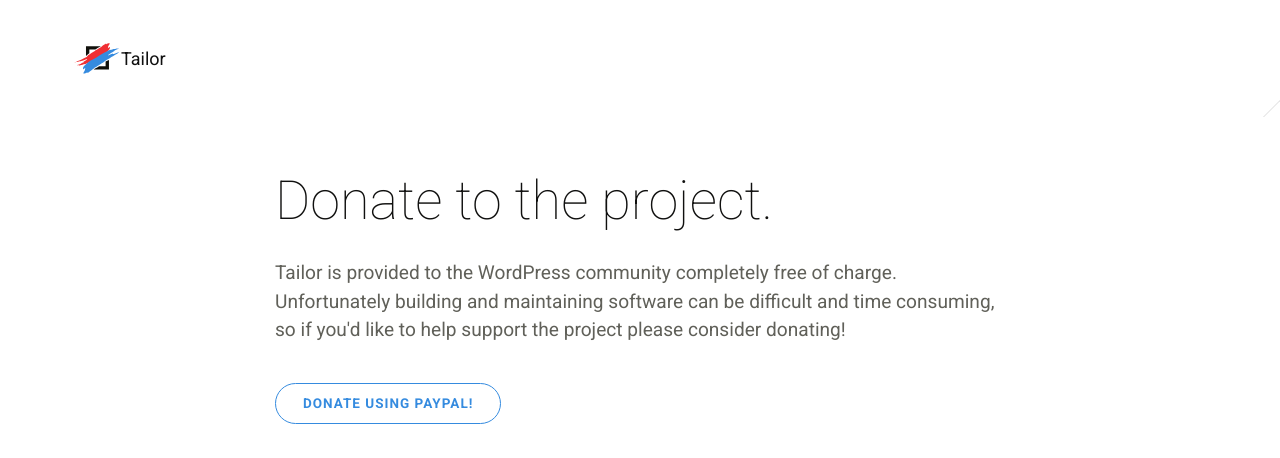
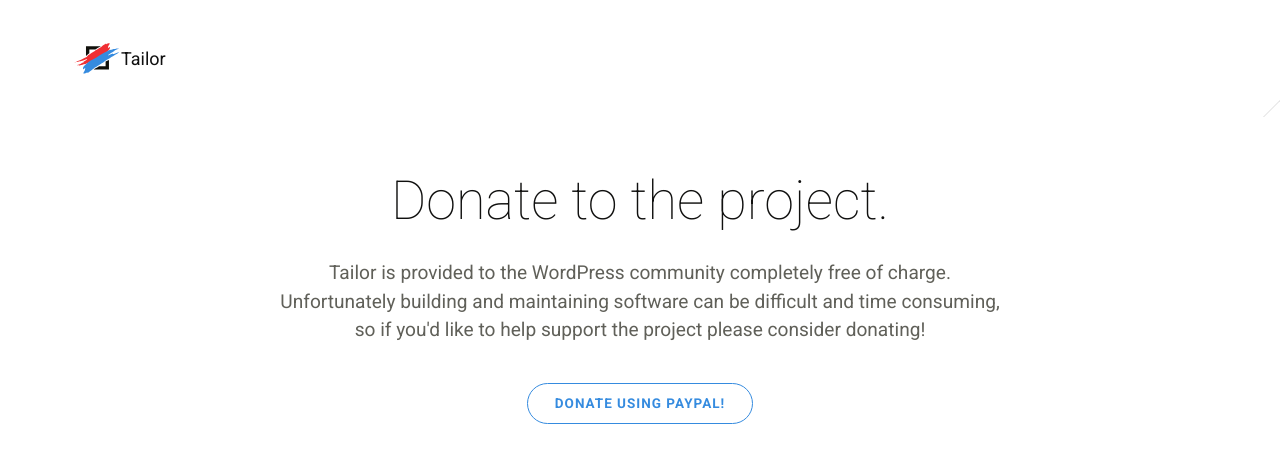
Before and after one commit to Enclavely/tailor, a Jekyll site: the page built from donate.html, in a window 1280 px wide. Shown: the top 458 px of the page. Built offline with Jekyll 4.4.1, drawn with Linux system fonts in a browser that asks for light colours; nearby versions of some CDN libraries; a script that is not in the unit is left out; some of the changed text lies outside the part shown; grey boxes are pictures that could not be loaded.

Commit message:
Rollback Donate page changes.

```diff
--- a/donate.html
+++ b/donate.html
@@ -4,7 +4,7 @@ title: Donate to the project
 ---
 
 <div class="block">
-    <div class="container">
+    <div class="container text-sm-center">
 
         <div class="row">
             <div class="col-lg-8 col-lg-push-2">
@@ -17,32 +17,11 @@ title: Donate to the project
 
         <div class="row m-t-3">
             <div class="col-lg-5 col-lg-offset-2">
-                <p>Have some spare Bitcoin?  Consider buying me a coffee with whatever fraction of a coin you deem the software to be worth.</p>
+                <p>Have some spare Bitcoin?  Consider buying me a coffee with whatever fraction of a coin you deem the software to be worth</p>
             </div>
 
             <div class="col-lg-3">
-
-                <div style="font-size:16px;margin:0 auto;width:300px" class="blockchain-btn"
-                     data-address="1L2hzNoCruPC9DZ2kzagKzinwuiQMTtjtm"
-                     data-shared="false">
-                    <div class="blockchain stage-begin">
-                        <img src="https://blockchain.info/Resources/buttons/donate_64.png"/>
-                    </div>
-                    <div class="blockchain stage-loading" style="text-align:center">
-                        <img src="https://blockchain.info/Resources/loading-large.gif"/>
-                    </div>
-                    <div class="blockchain stage-ready">
-                        <p align="center">Please donate oo Bitcoin address: <b>[[address]]</b></p>
-                        <p align="center" class="qr-code"></p>
-                    </div>
-                    <div class="blockchain stage-paid">
-                        Donation of <b>[[value]] BTC</b> received. Thank you!
-                    </div>
-                    <div class="blockchain stage-error">
-                        <font color="red">[[error]]</font>
-                    </div>
-                </div>
-
+                <img src="{{ site.baseurl }}/assets/img/public.png">
             </div>
         </div>
     </div>
```
